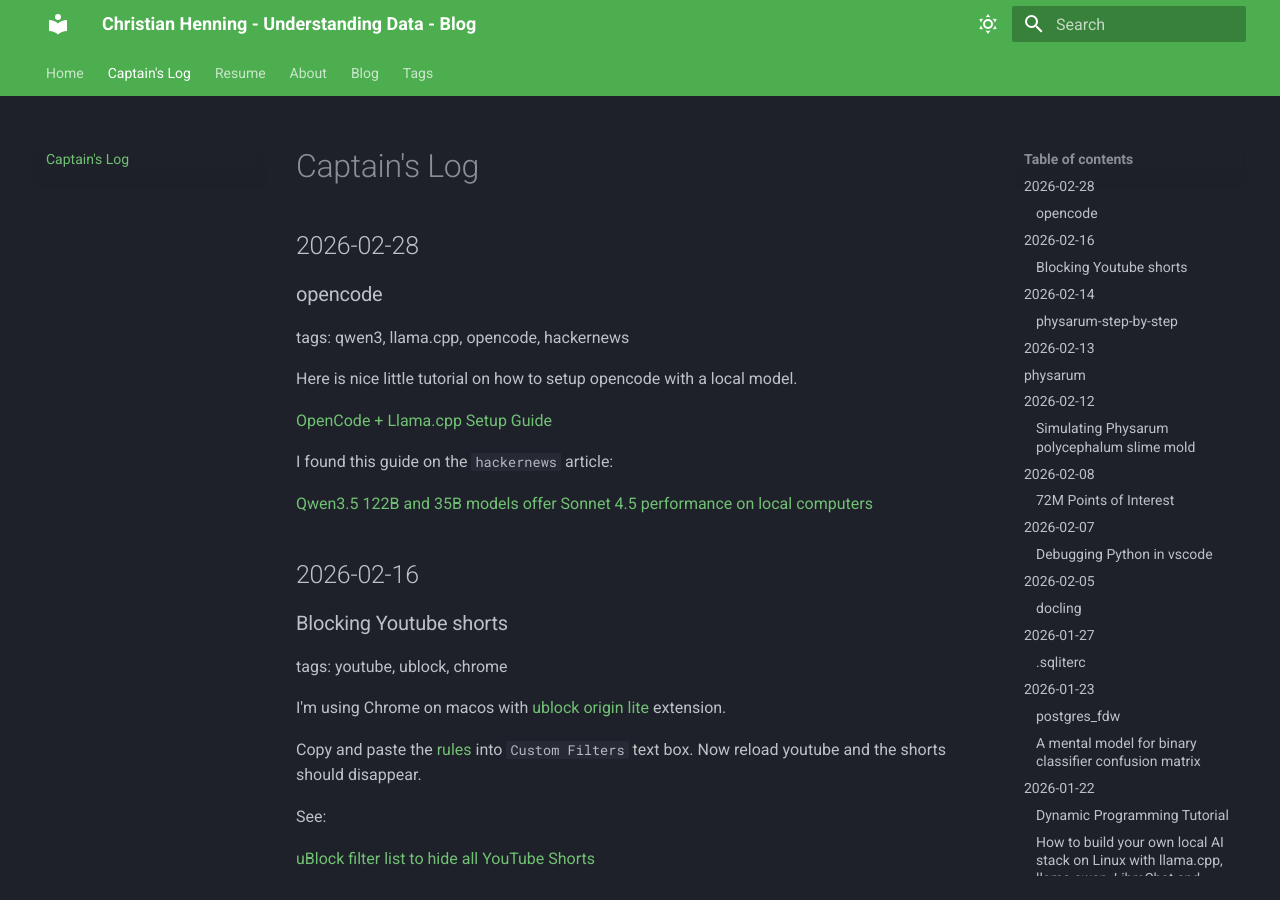
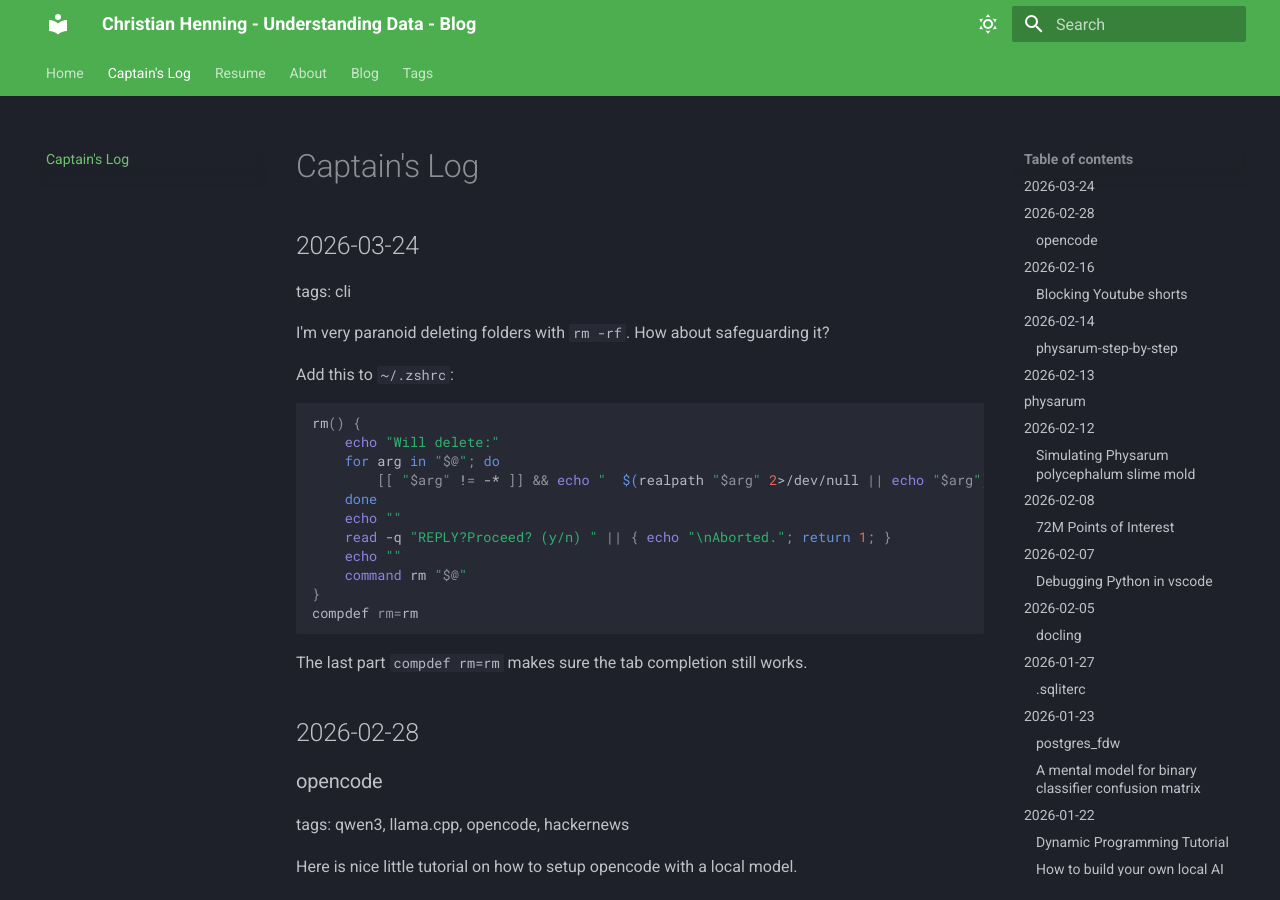
Before and after one commit to chhenning/chhenning.github.io, an MkDocs documentation site: the page built from docs/log.md, in a window 1280 px wide and 900 px high. Built offline with MkDocs 1.6.1 and Material for MkDocs 9.7.7, drawn with Linux system fonts in a browser that asks for light colours.

Commit message:
new captain's log

````diff
--- a/docs/log.md
+++ b/docs/log.md
@@ -1,3 +1,28 @@
+
+## 2026-03-24
+
+tags: cli
+
+I'm very paranoid deleting folders with `rm -rf`. How about safeguarding it?
+
+Add this to `~/.zshrc`:
+
+```sh
+rm() {
+    echo "Will delete:"
+    for arg in "$@"; do
+        [[ "$arg" != -* ]] && echo "  $(realpath "$arg" 2>/dev/null || echo "$arg")"
+    done
+    echo ""
+    read -q "REPLY?Proceed? (y/n) " || { echo "\nAborted."; return 1; }
+    echo ""
+    command rm "$@"
+}
+compdef rm=rm
+```
+
+The last part `compdef rm=rm` makes sure the tab completion still works.
+
 ## 2026-02-28
 
 ### opencode
````
